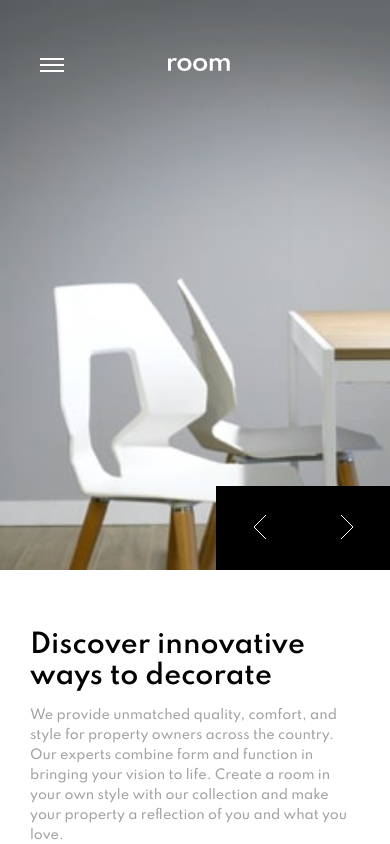
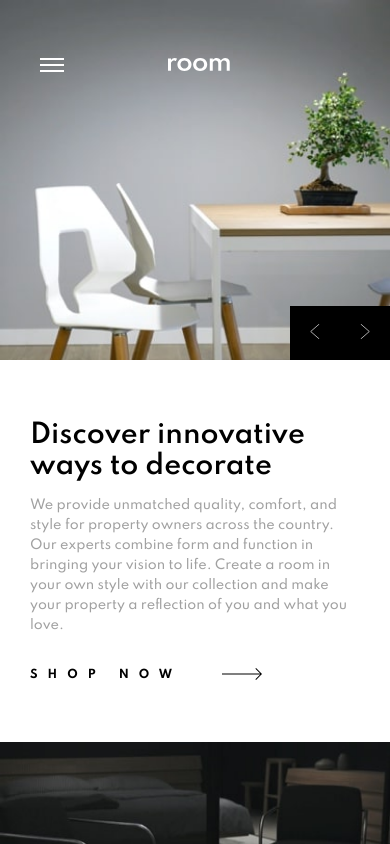
Before and after one commit to jundymek/room-homepage-frontendmentor, a React (Create React App) app: page / in a window 390 px wide. Shown: the top 844 px of the page. Built offline with nearby package versions, Linux system fonts and the light colour scheme.

Commit message:
style: Navigation links, Arrows sizes on mobile

```diff
--- a/src/components/arrows/Arrows.module.scss
+++ b/src/components/arrows/Arrows.module.scss
@@ -9,10 +9,16 @@
   background: black;
   display: flex;
   justify-content: space-between;
-  @media (max-width: 1000px) {
+  @media (max-width: $desktop) {
     left: unset;
     right: 0;
+    width: 100px;
+    height: 54px;
   }
+}
+
+.arrow {
+  width: 10px;
 }
 
 .button {
--- a/src/components/arrows/Arrows.tsx
+++ b/src/components/arrows/Arrows.tsx
@@ -3,17 +3,21 @@ import styles from "./Arrows.module.scss";
 import arrowLeft from "../../images/icon-angle-left.svg";
 import arrowRight from "../../images/icon-angle-right.svg";
 import { useSliderImage } from "../../context/slidersContext";
+import { useWindowWidth } from "../../customHooks/useWindowWidth";
 
 const Arrows = () => {
   const { handleChangeSlide } = useSliderImage();
+  const windowWidth = useWindowWidth();
+  const arrowWidth = windowWidth < 1000 ? "10" : "15";
+  const arrowHeight = windowWidth < 1000 ? "15" : "25";
 
   return (
     <div className={styles.arrows}>
       <button className={styles.button} onClick={() => handleChangeSlide("left")}>
-        <img src={arrowLeft} alt="" />
+        <img src={arrowLeft} alt="" className="arrow" width={arrowWidth} height={arrowHeight} />
       </button>
       <button className={styles.button} onClick={() => handleChangeSlide("right")}>
-        <img src={arrowRight} alt="" />
+        <img src={arrowRight} alt="" width={arrowWidth} height={arrowHeight} />
       </button>
     </div>
   );
--- a/src/components/navigation/Navigation.module.scss
+++ b/src/components/navigation/Navigation.module.scss
@@ -44,6 +44,11 @@ a {
   text-decoration: none;
   color: $white;
   position: relative;
+  @media (max-width: $desktop) {
+    color: $veryDarkGray;
+    font-weight: 800;
+    font-size: 12px;
+  }
   &::before {
     position: absolute;
     content: "";
--- a/src/components/slider/Slider.module.scss
+++ b/src/components/slider/Slider.module.scss
@@ -10,6 +10,7 @@
   transition: background-image 0.5s ease-in-out;
   @media (max-width: $desktop) {
     width: 100%;
+    height: 360px;
     max-width: unset;
     background-size: cover;
   }
--- a/src/index.scss
+++ b/src/index.scss
@@ -5,7 +5,3 @@ body {
   font-family: "Spartan", sans-serif;
   background: hsl(0, 0%, 63%);
 }
-
-code {
-  font-family: source-code-pro, Menlo, Monaco, Consolas, "Courier New", monospace;
-}
```
